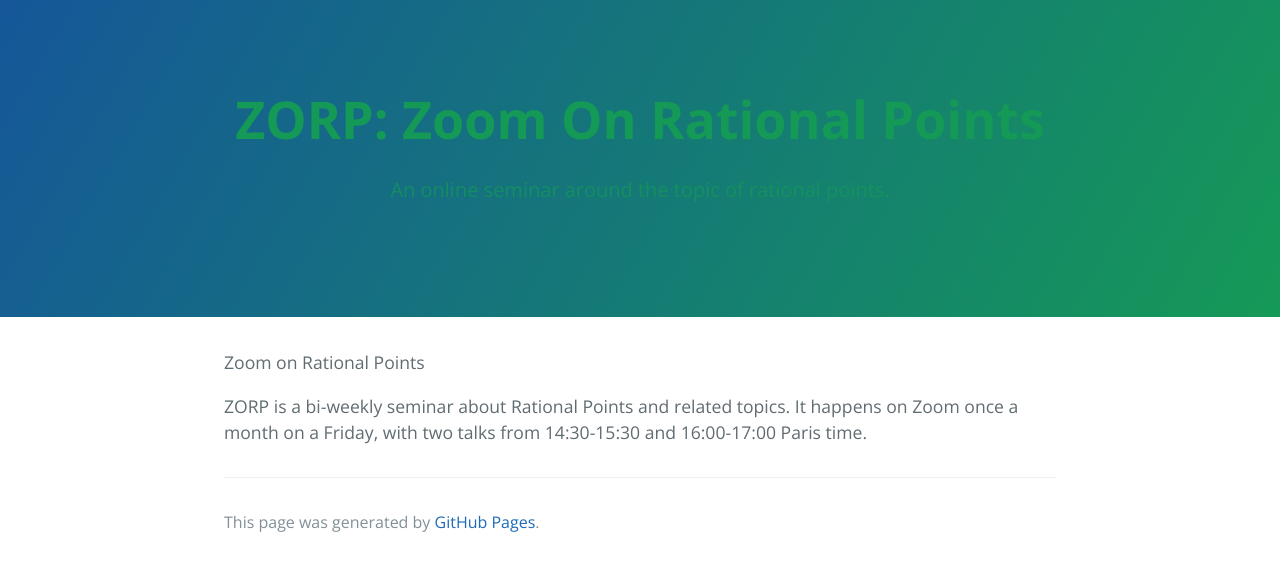
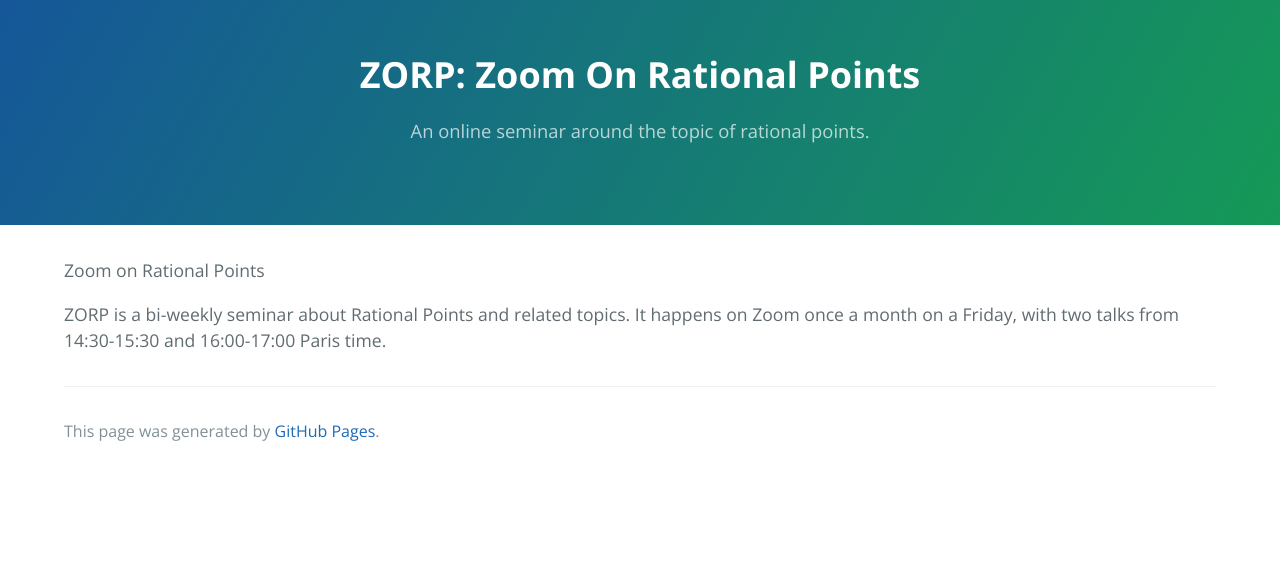
Before and after one commit to zoom-on-rational-points/zoom-on-rational-points.github.io, a Jekyll site: the page built from about.md, in a window 1280 px wide. Shown: the top 571 px of the page. Built offline with Jekyll 4.4.1, drawn with Linux system fonts in a browser that asks for light colours; our own code applies the rules of GitHub Pages for plain Markdown files.

Commit message:
Update variables.scss

```diff
--- a/_sass/variables.scss
+++ b/_sass/variables.scss
@@ -1,9 +1,9 @@
 // Breakpoints
-$large-breakpoint: 74em !default;
-$medium-breakpoint: 52em !default;
+$large-breakpoint: 84em !default;
+$medium-breakpoint: 62em !default;
 
 // Headers
-$header-heading-color: #159957 !default;
+$header-heading-color:  #fff !default;
 $header-bg-color: #159957 !default;
 $header-bg-color-secondary: #155799 !default;
 
```
